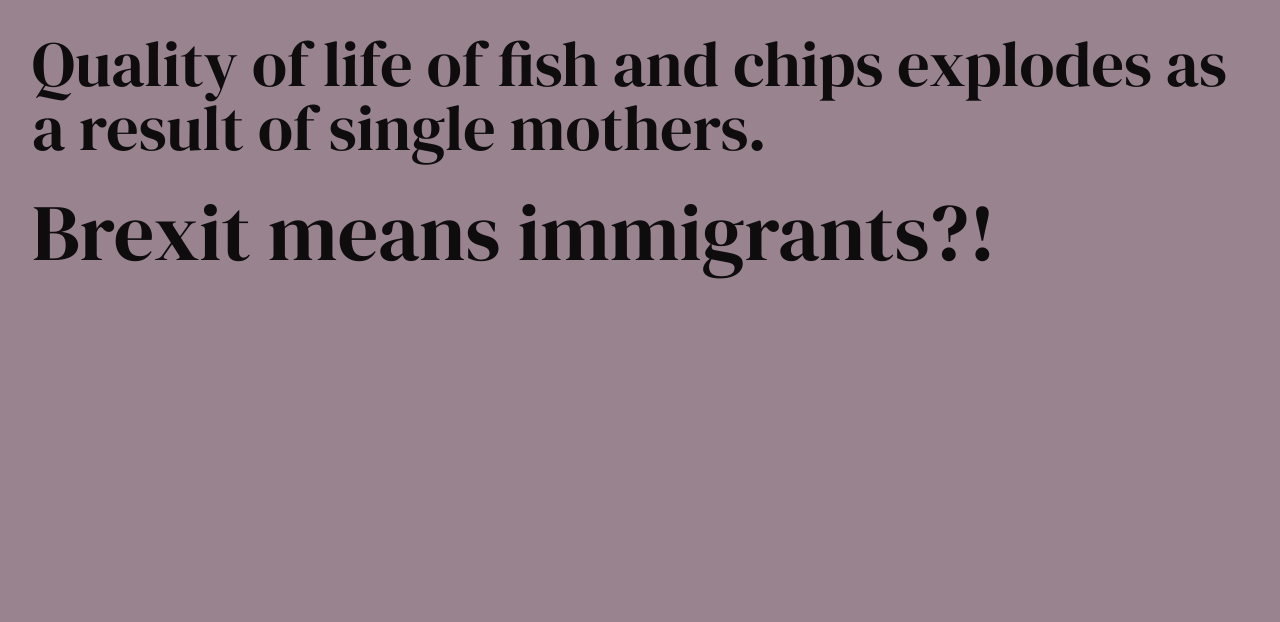
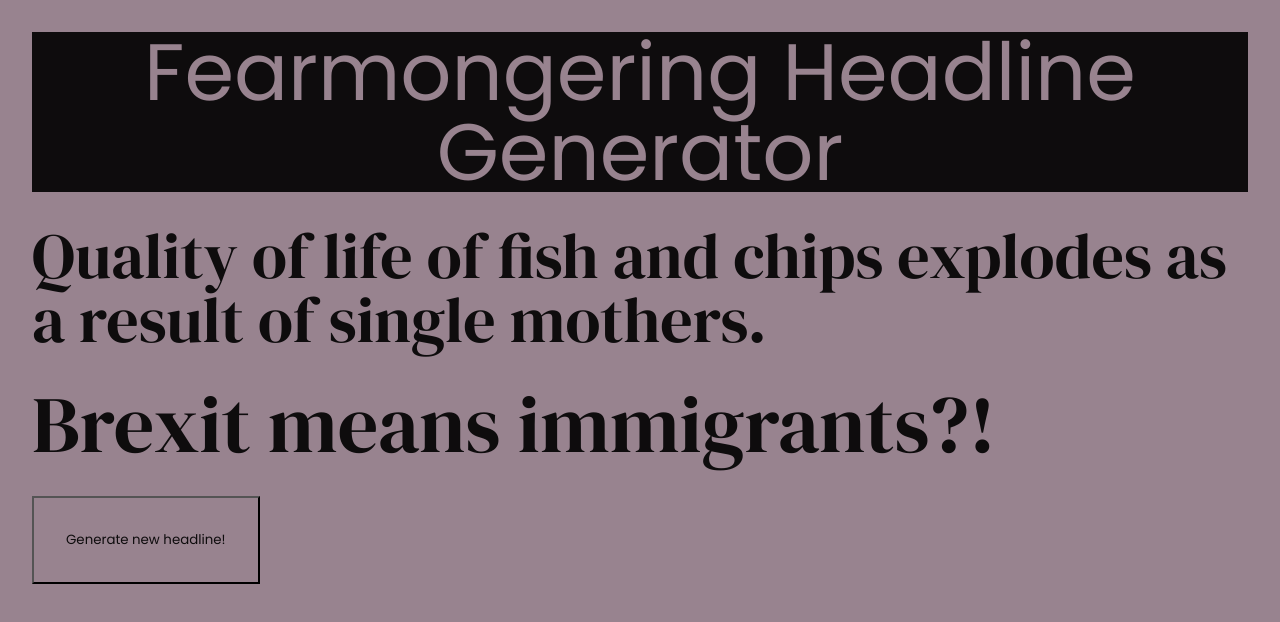
Before and after one commit to Coletterbox/headline-generator, a plain HTML site: page index.html in a window 1280 px wide. Drawn offline with Linux system fonts and the light colour scheme.

Commit message:
add refresh button

```diff
--- a/index.html
+++ b/index.html
@@ -9,8 +9,10 @@
     />
   </head>
   <body>
-    <p class="headline" id="headline">placeholder</p>
-    <p class="headline" id="headline2">placeholder</p>
+    <h1>Fearmongering Headline Generator</h1>
+    <p class="headline" id="headline"></p>
+    <p class="headline" id="headline2"></p>
+    <button id="refresh">Generate new headline!</button>
     <script src="script.js"></script>
   </body>
 </html>
--- a/script.js
+++ b/script.js
@@ -81,8 +81,6 @@
   document.getElementById("headline").textContent = phrase;
 }
 
-window.onload = constructPhrase();
-
 // second phrase
 
 // Brexit means...
@@ -103,4 +101,10 @@
   document.getElementById("headline2").textContent = phrase;
 }
 
-window.onload = brexitMeans();
+function runFunctions() {
+  constructPhrase();
+  brexitMeans();
+}
+
+window.onload = runFunctions();
+document.getElementById("refresh").addEventListener("click", runFunctions);
--- a/style.css
+++ b/style.css
@@ -13,6 +13,17 @@
   font-family: "DM Serif Display", serif;
 }
 
+h1 {
+  font-size: 5rem;
+  display: flex;
+  align-content: center;
+  margin: 2rem;
+  font-family: "Poppins", sans-serif;
+  text-align: center;
+  background-color: #0e0c0d;
+  color: #98838f;
+}
+
 #headline {
   font-size: 4rem;
   display: flex;
@@ -26,3 +37,10 @@
   align-content: center;
   margin: 2rem;
 }
+
+button {
+  display: flex;
+  justify-content: center;
+  text-align: center;
+  align-content: center;
+}
```
